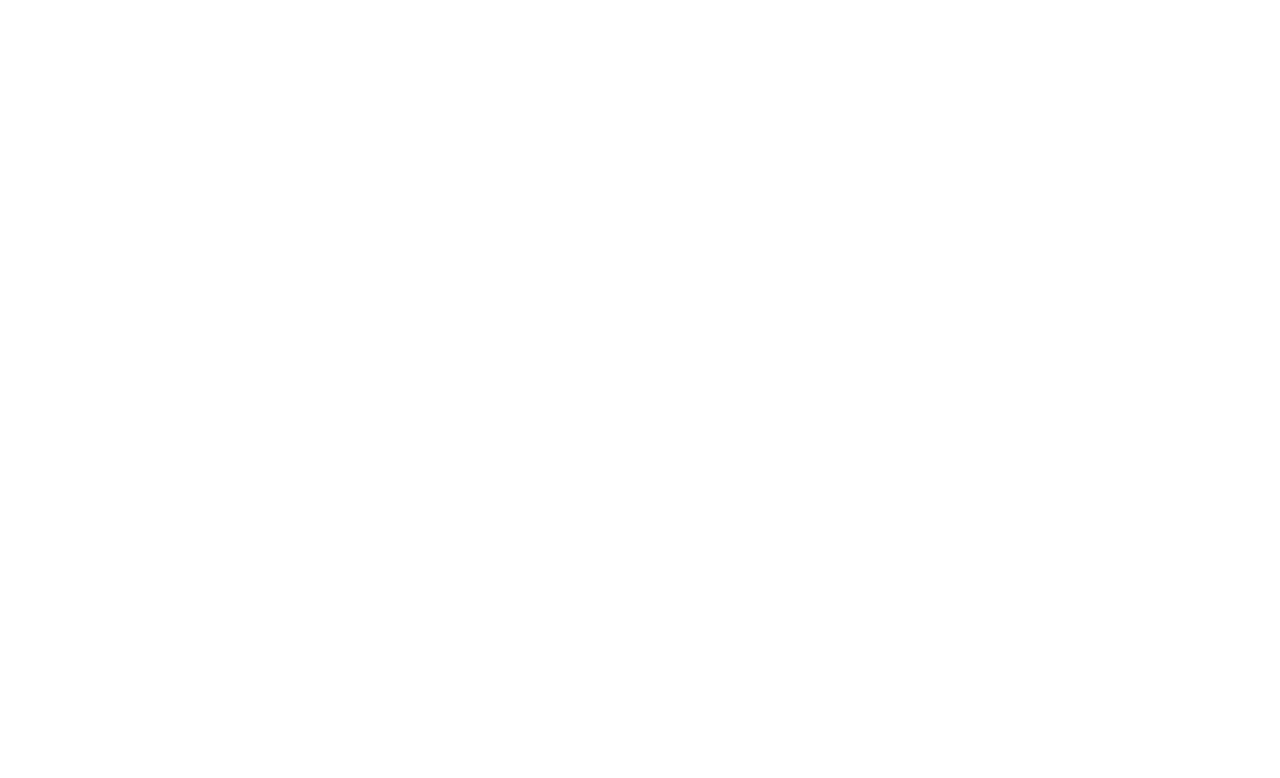
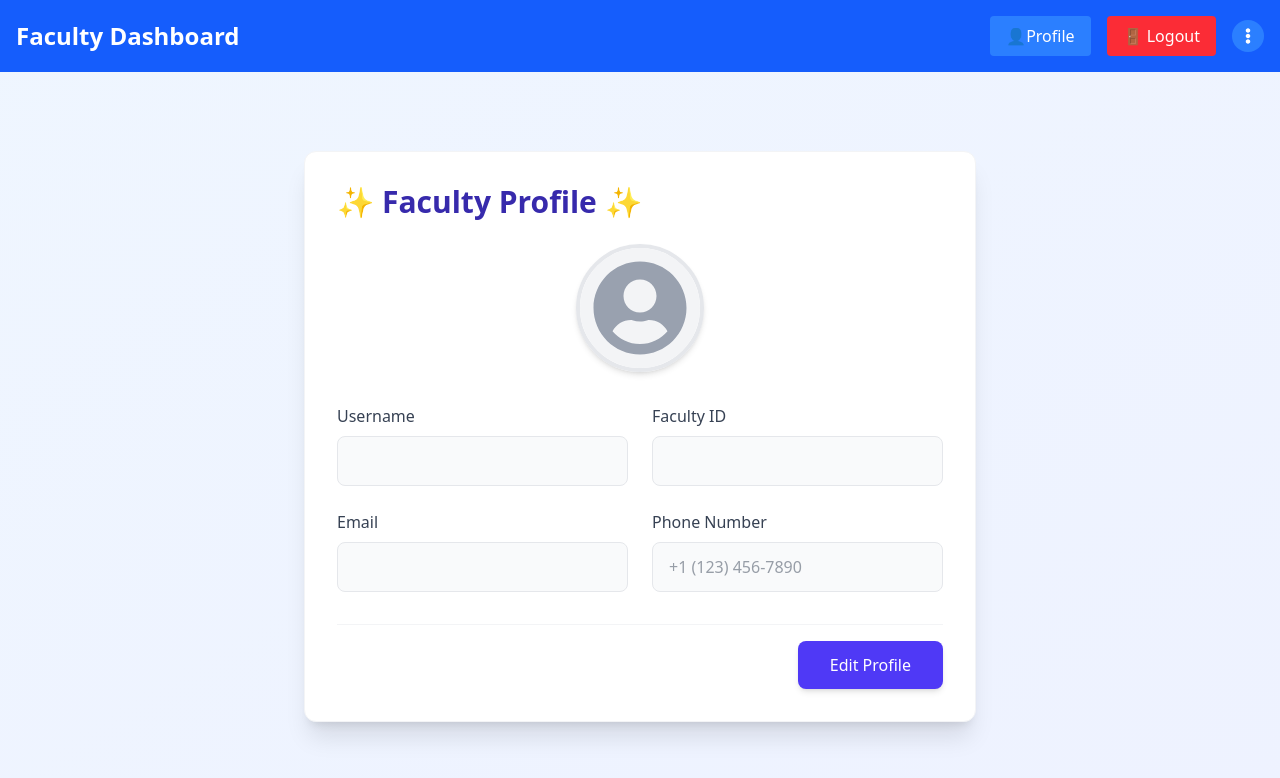
Before and after one commit to Rishithagaddam/BookBase-Library-Management-System, a React (Vite) app in the folder client/: page /faculty/edit-profile in a window 1280 px wide. Before the commit this address had no page. Shown: the top 778 px of the page. Built offline with nearby package versions, Linux system fonts and the light colour scheme.

Commit message:
logout and edit profile

```diff
--- a/client/src/App.jsx
+++ b/client/src/App.jsx
@@ -6,6 +6,7 @@ import SignupPage from './components/SignupPage';
 import ForgotPassword from './components/ForgotPassword';
 import ResetPassword from './components/ResetPassword'; // Import ResetPassword component
 import FacultyDashboard from './components/FacultyDashboard';
+import EditProfile from './components/faculty/EditProfile'; // Import EditProfile component
 
 const App = () => {
     return (
@@ -17,6 +18,7 @@ const App = () => {
                 <Route path="/forgot-password" element={<ForgotPassword />} /> {/* Forgot Password Page */}
                 <Route path="/reset-password/:token" element={<ResetPassword />} /> {/* Reset Password Page */}
                 <Route path="/faculty/dashboard" element={<FacultyDashboard />} /> {/* Faculty Dashboard */}
+                <Route path="/faculty/edit-profile" element={<EditProfile />} /> {/* Edit Profile Page */}
             </Routes>
         </Router>
     );
--- a/client/src/components/Header.jsx
+++ b/client/src/components/Header.jsx
@@ -18,7 +18,7 @@ const Header = ({ isSidebarOpen, setIsSidebarOpen }) => {
                     onClick={() => navigate('/faculty/edit-profile')}
                     className="bg-blue-500 px-4 py-2 rounded hover:bg-blue-700"
                 >
-                    👤 Edit Profile
+                    👤Profile
                 </button>
                 <button
                     onClick={handleLogout}
--- a/client/src/components/faculty/EditProfile.jsx
+++ b/client/src/components/faculty/EditProfile.jsx
@@ -1,10 +1,195 @@
-import React from 'react';
+import React, { useState, useEffect } from 'react';
+import Header from '../Header';
+import { FaUserCircle, FaCamera } from 'react-icons/fa';
 
-const EditProfile = () => (
-    <div>
-        <h1 className="text-4xl font-bold mb-6 text-gray-800">👤 Edit Profile</h1>
-        <p>Update your profile information like name, email, and department.</p>
-    </div>
-);
+const EditProfile = () => {
+    const [profilePhoto, setProfilePhoto] = useState(null);
+    const [formData, setFormData] = useState({
+        username: '',
+        facultyId: '',
+        email: '',
+        phone: '',
+    });
+    const [isEditing, setIsEditing] = useState(false);
+
+    useEffect(() => {
+        // Fetch user details from localStorage
+        const user = JSON.parse(localStorage.getItem('user'));
+        if (user) {
+            setFormData({
+                username: user.facultyId,
+                facultyId: user.facultyId,
+                email: user.email,
+                phone: '',
+            });
+        }
+    }, []);
+
+    const handleInputChange = (e) => {
+        const { name, value } = e.target;
+        setFormData({ ...formData, [name]: value });
+    };
+
+    const handlePhotoUpload = (e) => {
+        const file = e.target.files[0];
+        if (file) {
+            setProfilePhoto(URL.createObjectURL(file));
+        }
+    };
+
+    const handleSubmit = (e) => {
+        e.preventDefault();
+        // Add logic to update the profile in the database
+        console.log('Updated Profile:', formData);
+        setIsEditing(false);
+    };
+
+    return (
+        <div className="flex flex-col min-h-screen bg-gradient-to-br from-blue-50 to-indigo-50">
+            {/* Header */}
+            <Header isSidebarOpen={false} setIsSidebarOpen={() => {}} />
+
+            {/* Main Content */}
+            <div className="flex justify-center items-center flex-1 p-6">
+                <div className="bg-white shadow-xl rounded-xl p-8 w-full max-w-2xl border border-gray-100">
+                    <h1 className="text-3xl font-bold mb-6 text-indigo-800 flex items-center">
+                        <span className="mr-2">✨</span>
+                         Faculty Profile
+                        <span className="ml-2">✨</span>
+                    </h1>
+
+                    <form onSubmit={handleSubmit} className="space-y-6">
+                        {/* Profile Photo */}
+                        <div className="flex flex-col items-center mb-8">
+                            <div className="relative group">
+                                <div className={`w-32 h-32 rounded-full overflow-hidden border-4 ${isEditing ? 'border-indigo-500' : 'border-gray-200'} shadow-md transition-all duration-300`}>
+                                    {profilePhoto ? (
+                                        <img
+                                            src={profilePhoto}
+                                            alt="Profile"
+                                            className="w-full h-full object-cover"
+                                        />
+                                    ) : (
+                                        <div className="w-full h-full flex items-center justify-center bg-gray-100">
+                                            <FaUserCircle className="w-24 h-24 text-gray-400" />
+                                        </div>
+                                    )}
+                                </div>
+
+                                {isEditing && (
+                                    <label className="absolute bottom-0 right-0 cursor-pointer bg-indigo-600 text-white p-2 rounded-full shadow-lg hover:bg-indigo-700 transition-all duration-300">
+                                        <FaCamera className="w-5 h-5" />
+                                        <input
+                                            type="file"
+                                            accept="image/*"
+                                            onChange={handlePhotoUpload}
+                                            className="hidden"
+                                        />
+                                    </label>
+                                )}
+                            </div>
+
+                            {isEditing && (
+                                <p className="text-sm text-gray-500 mt-2">Click the camera icon to update your photo</p>
+                            )}
+                        </div>
+
+                        <div className="grid grid-cols-1 md:grid-cols-2 gap-6">
+                            {/* Username */}
+                            <div>
+                                <label className="block text-gray-700 font-medium mb-2">Username</label>
+                                <input
+                                    type="text"
+                                    name="username"
+                                    value={formData.username}
+                                    onChange={handleInputChange}
+                                    className={`w-full border rounded-lg px-4 py-3 focus:outline-none ${
+                                        isEditing
+                                            ? 'border-indigo-300 focus:ring-2 focus:ring-indigo-500 bg-white'
+                                            : 'border-gray-200 bg-gray-50 text-gray-700'
+                                    }`}
+                                    disabled={!isEditing}
+                                    required
+                                />
+                            </div>
+
+                            {/* Faculty ID */}
+                            <div>
+                                <label className="block text-gray-700 font-medium mb-2">Faculty ID</label>
+                                <input
+                                    type="text"
+                                    name="facultyId"
+                                    value={formData.facultyId}
+                                    className="w-full border border-gray-200 rounded-lg px-4 py-3 bg-gray-50 text-gray-700"
+                                    disabled
+                                />
+                            </div>
+
+                            {/* Email */}
+                            <div>
+                                <label className="block text-gray-700 font-medium mb-2">Email</label>
+                                <input
+                                    type="email"
+                                    name="email"
+                                    value={formData.email}
+                                    className="w-full border border-gray-200 rounded-lg px-4 py-3 bg-gray-50 text-gray-700"
+                                    disabled
+                                    required
+                                />
+                            </div>
+
+                            {/* Phone Number */}
+                            <div>
+                                <label className="block text-gray-700 font-medium mb-2">Phone Number</label>
+                                <input
+                                    type="tel"
+                                    name="phone"
+                                    value={formData.phone}
+                                    onChange={handleInputChange}
+                                    placeholder="+1 (123) 456-7890"
+                                    className={`w-full border rounded-lg px-4 py-3 focus:outline-none ${
+                                        isEditing
+                                            ? 'border-indigo-300 focus:ring-2 focus:ring-indigo-500 bg-white'
+                                            : 'border-gray-200 bg-gray-50 text-gray-700'
+                                    }`}
+                                    disabled={!isEditing}
+                                />
+                            </div>
+                        </div>
+
+                        {/* Buttons */}
+                        <div className="pt-4 border-t border-gray-100 flex justify-end space-x-4 mt-8">
+                            {!isEditing ? (
+                                <button
+                                    type="button"
+                                    onClick={() => setIsEditing(true)}
+                                    className="bg-indigo-600 text-white px-8 py-3 rounded-lg hover:bg-indigo-700 focus:outline-none focus:ring-2 focus:ring-indigo-500 focus:ring-offset-2 shadow-md transition-all duration-300 font-medium"
+                                >
+                                    Edit Profile
+                                </button>
+                            ) : (
+                                <>
+                                    <button
+                                        type="button"
+                                        onClick={() => setIsEditing(false)}
+                                        className="border border-gray-300 text-gray-700 px-8 py-3 rounded-lg hover:bg-gray-50 focus:outline-none focus:ring-2 focus:ring-gray-300 transition-all duration-300 font-medium"
+                                    >
+                                        Cancel
+                                    </button>
+                                    <button
+                                        type="submit"
+                                        className="bg-green-600 text-white px-8 py-3 rounded-lg hover:bg-green-700 focus:outline-none focus:ring-2 focus:ring-green-500 focus:ring-offset-2 shadow-md transition-all duration-300 font-medium"
+                                    >
+                                        Save Changes
+                                    </button>
+                                </>
+                            )}
+                        </div>
+                    </form>
+                </div>
+            </div>
+        </div>
+    );
+};
 
 export default EditProfile;
```
